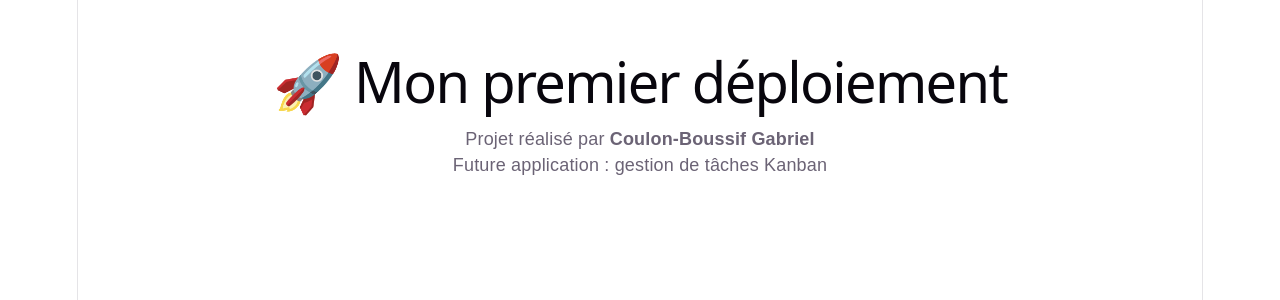
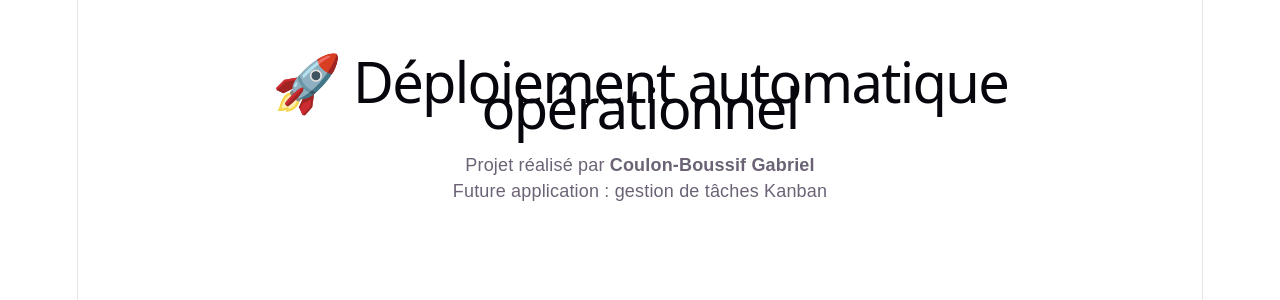
Before and after one commit to Drac1283/mon-kanban, a React (Vite) app: page / in a window 1280 px wide. Shown: the top 300 px of the page. Built offline with nearby package versions, Linux system fonts and the light colour scheme.

Commit message:
mise à jour du site

```diff
--- a/src/App.jsx
+++ b/src/App.jsx
@@ -3,7 +3,7 @@ function App() {
     <div
       style={{ fontFamily: 'sans-serif', padding: '2rem', textAlign: 'center' }}
     >
-      <h1>🚀 Mon premier déploiement</h1>
+      <h1>🚀 Déploiement automatique opérationnel</h1>
       <p>
         Projet réalisé par <strong>Coulon-Boussif Gabriel</strong>
       </p>
```
